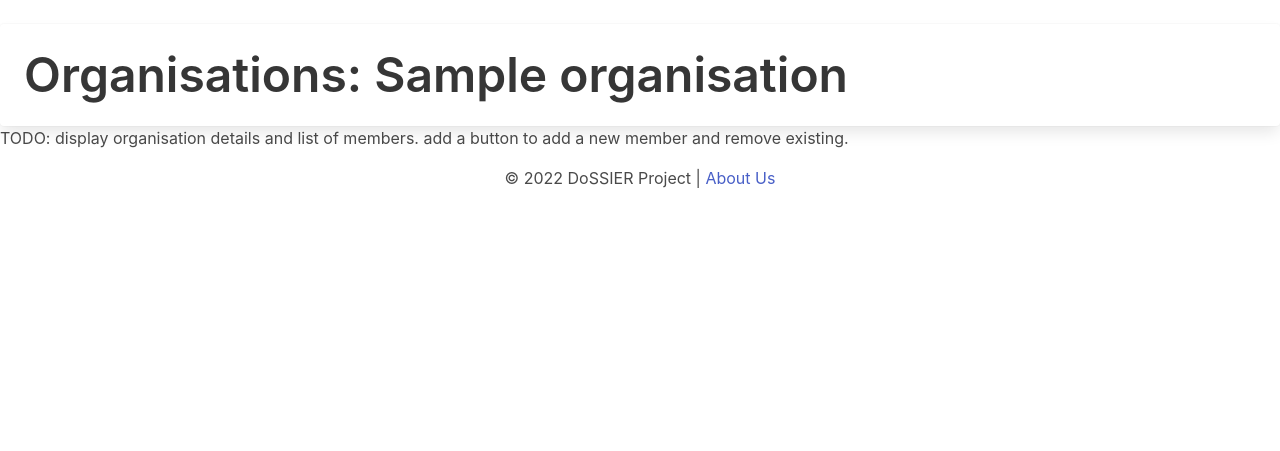
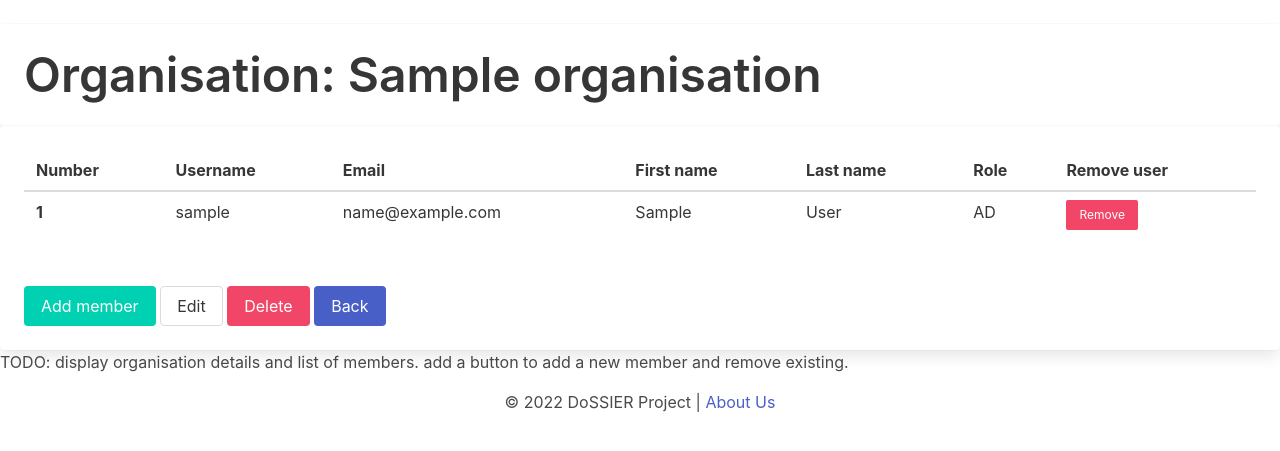
Before and after one commit to ProjectDossier/cruise-screening, a Django app: page /view_organisation/1/ in a window 1280 px wide. Shown: the part 60-511 px from the top of the page. Run offline with Django 3.2, Linux system fonts and the light colour scheme; a user stored in the database is signed in; tables that the repository leaves empty hold one stand-in row (values such as "Sample post"); parts of the project's set-up code (start-up, migrations or seed data) failed here and were passed over.

Commit message:
feat(organisations): implement removing user from organisation

```diff
--- a/src/cruise_literature/organisations/models.py
+++ b/src/cruise_literature/organisations/models.py
@@ -47,7 +47,7 @@ class Organisation(models.Model):
             return
 
         with transaction.atomic():
-            om = OrganisationMember.objects.get(user=user, organisation=self)
+            om = OrganisationMember.objects.get(member=user, organisation=self)
             om.delete()
 
             return om
--- a/src/cruise_literature/organisations/urls.py
+++ b/src/cruise_literature/organisations/urls.py
@@ -6,7 +6,9 @@ app_name = "organisations"
 urlpatterns = [
     path("view_all_organisations/", views.view_all_organisations, name="view_all_organisations"),
     path("view_organisation/<int:organisation_id>/", views.view_organisation, name="view_organisation"),
+    path("edit_organisation/<int:organisation_id>/", views.view_organisation, name="edit_organisation"),
+    path("delete_organisation/<int:organisation_id>/", views.view_organisation, name="delete_organisation"),
     path("view_organisation/<int:organisation_id>/add_member/", views.add_member, name="add_member"),
-    path("view_organisation/<int:organisation_id>/remove_member/", views.remove_member, name="remove_member"),
+    path("remove_member/<int:organisation_id>/<int:member_id>", views.remove_member, name="remove_member"),
     path("create_organisation/", views.create_organisation, name="create_organisation"),
 ]
--- a/src/cruise_literature/organisations/views.py
+++ b/src/cruise_literature/organisations/views.py
@@ -5,7 +5,8 @@ from django.contrib.auth.decorators import user_passes_test, login_required
 from django.contrib.admin.views.decorators import staff_member_required
 
 from organisations.forms import OrganisationForm
-from organisations.models import Organisation
+from organisations.models import Organisation, OrganisationMember
+from users.models import User
 
 
 @user_passes_test(lambda u: u.is_superuser)
@@ -34,16 +35,28 @@ def view_all_organisations(request):
 def view_organisation(request, organisation_id):
     """View all people in an organisation."""
     organisation = get_object_or_404(Organisation, pk=organisation_id)
+    members = OrganisationMember.objects.filter(organisation=organisation)
+    return render(request, 'organisations/view_organisation.html', {"organisation": organisation, "members": members})
+
+
+@login_required
+def add_member(request, organisation_id):
+    """Add a member to an organisation."""
+    organisation = get_object_or_404(Organisation, pk=organisation_id)
+    if request.method == "POST":
+        form = OrganisationMemberForm(request.POST, user=request.user)
+        if form.is_valid():
+            form.save()
+            return redirect("organisations:view_organisation", organisation_id=organisation_id)
     return render(request, 'organisations/view_organisation.html', {"organisation": organisation})
 
 
 @login_required
-def add_member(request):
-    """Add a member to an organisation."""
-    return render(request, 'organisations/view_organisation.html')
-
-
-@login_required
-def remove_member(request):
+def remove_member(request, organisation_id, user_id):
     """Remove a member from an organisation."""
-    return render(request, 'organisations/view_organisation.html')
+    organisation = get_object_or_404(Organisation, pk=organisation_id)
+    if request.method == "GET":
+        user = get_object_or_404(User, pk=user_id)
+        organisation.remove_user(user=user)
+        return redirect('organisations:view_organisation', organisation_id=organisation_id)
+    return redirect('organisations:view_organisation', organisation_id=organisation_id)
--- a/src/cruise_literature/templates/organisations/view_organisation.html
+++ b/src/cruise_literature/templates/organisations/view_organisation.html
@@ -4,10 +4,47 @@
     <div class="card">
         <div class="card-content">
             <h1 class="title is-1">
-                Organisations: {{ organisation.title }}
+                Organisation: {{ organisation.title }}
             </h1>
         </div>
     </div>
+    <div class="card">
+        <div class="card-content">
+            <table class="table is-striped table is-fullwidth is-hoverable">
+                <thead>
+                <tr>
+                    <th>Number</th>
+                    <th>Username</th>
+                    <th>Email</th>
+                    <th>First name</th>
+                    <th>Last name</th>
+                    <th>Role</th>
+                    <th>Remove user</th>
+                </tr>
+                </thead>
+                <tbody>
+                {% for member in members %}
+                    <tr>
+                        <th>{{ forloop.counter }}</th>
+                        <td>{{ member.member.username }}</td>
+                        <td>{{ member.member.email }}</td>
+                        <td>{{ member.member.first_name }}</td>
+                        <td>{{ member.member.last_name }}</td>
+                        <td>{{ member.role }}</td>
+                        <td><a href="{% url 'organisations:remove_member' organisation.id member.member.id %}" class="button is-danger is-small">Remove</a></td>
+                    </tr>
+                {% endfor %}
+                </tbody>
+            </table>
+        </div>
+        <div class="card-content">
+            <a href="{% url 'organisations:add_member' organisation.id %}" class="button is-primary">Add member</a>
+            <a href="{% url 'organisations:edit_organisation' organisation.id %}" class="button">Edit</a>
+            <a href="{% url 'organisations:delete_organisation' organisation.id %}" class="button is-danger">Delete</a>
+            <a href="{% url 'organisations:view_all_organisations' %}" class="button is-link">Back</a>
+        </div>
+    </div>
+
     TODO: display organisation details
     and list of members. add a button to add a new member and remove existing.
     {% include "_footer.html" %}
```
